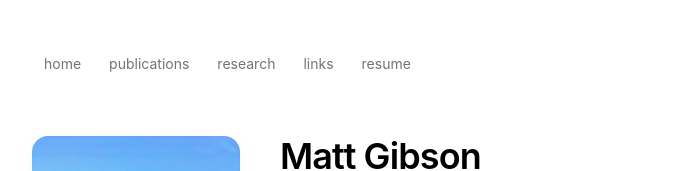
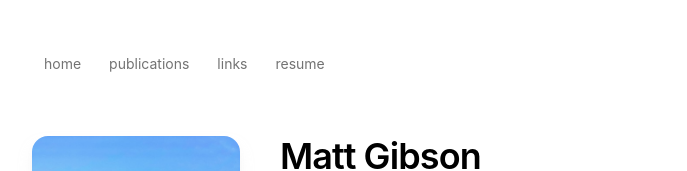
Before and after one commit to gibsonMatt/home, a Next.js app: page / in a window 1280 px wide. Shown: the top 171 px of the page, without its empty margins (296-983 px from the left). Built offline with nearby package versions, Linux system fonts and the light colour scheme.

Commit message:
chore: remove research from nav - standalone page only

```diff
--- a/app/components/nav.tsx
+++ b/app/components/nav.tsx
@@ -7,9 +7,7 @@ const navItems = {
   "/publications": {
     name: "publications",
   },
-  "/research": {
-    name: "research",
-  },
+
   "/links": {
     name: "links",
   },
```
